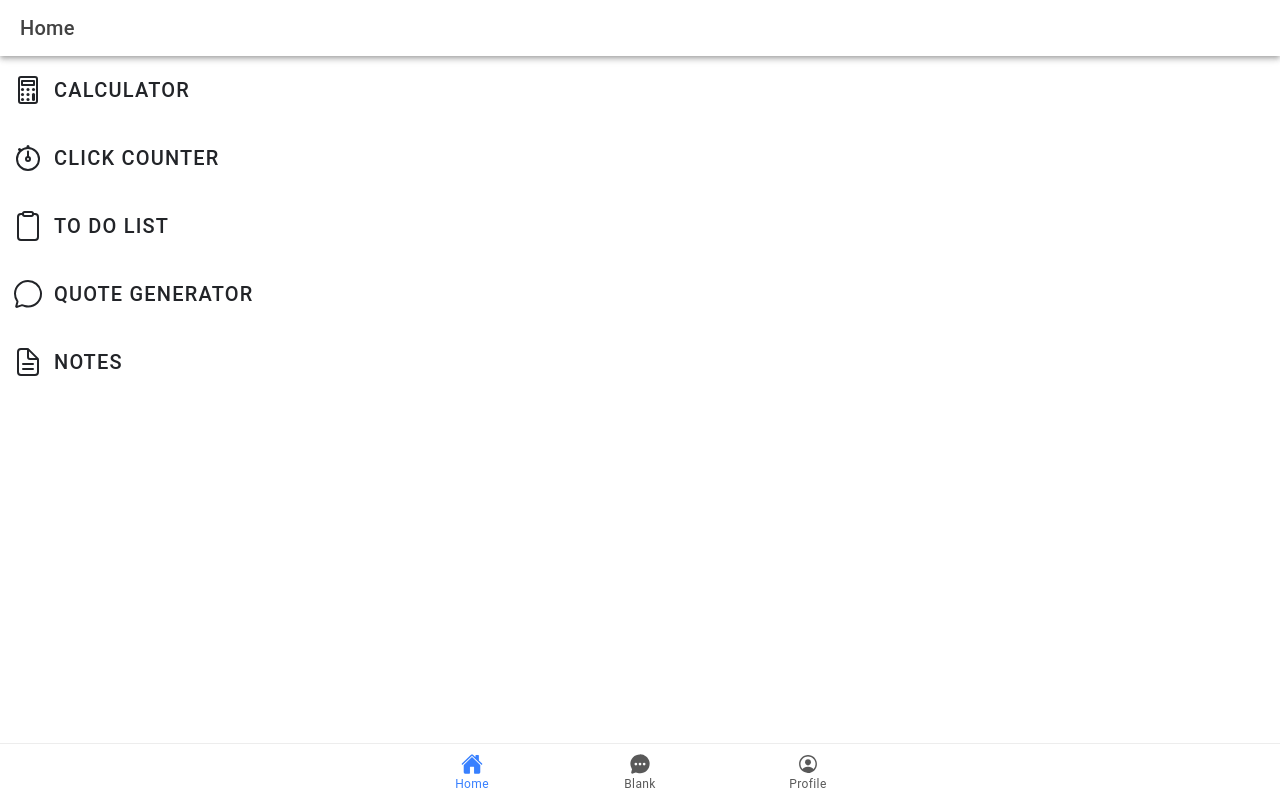
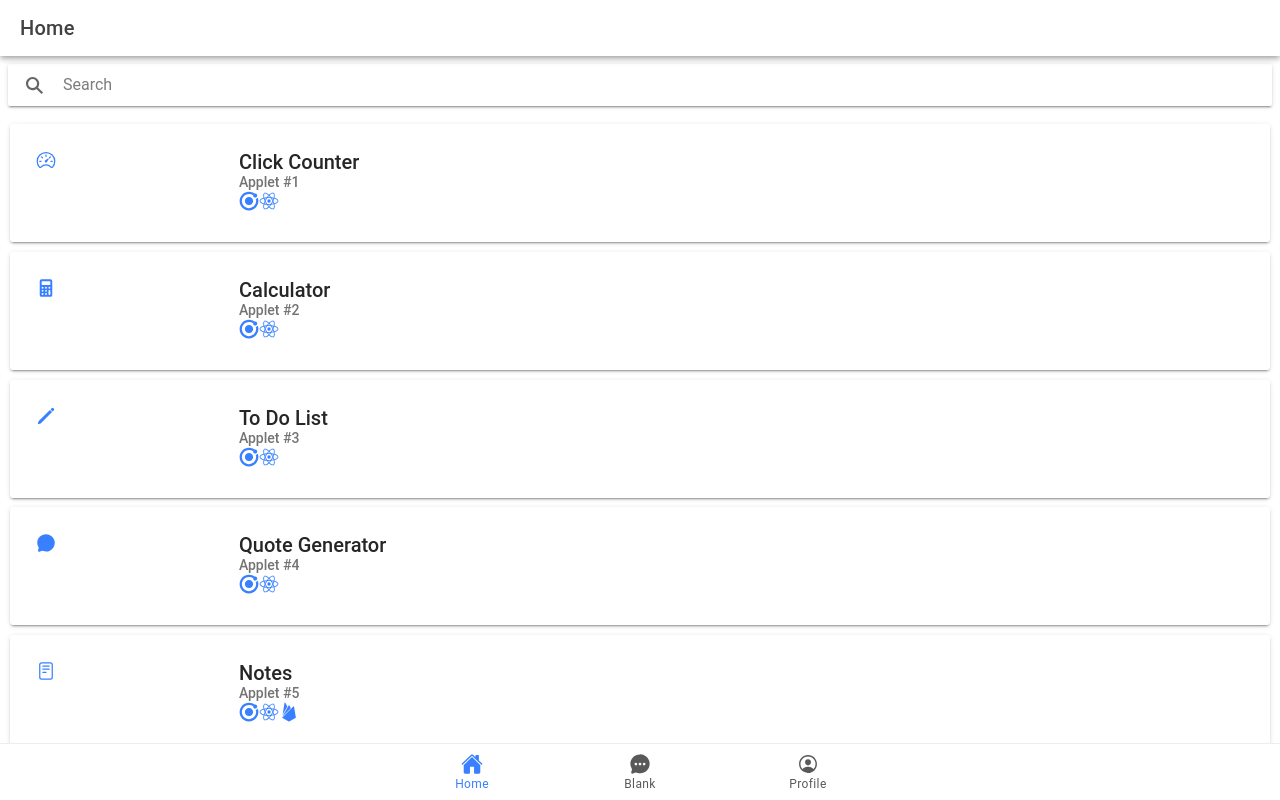
Before and after one commit to jayson14ify/ion-t-balsa, a React (Vite) app: page /home in a window 1280 px wide. Built offline with nearby package versions, Linux system fonts and the light colour scheme.

Commit message:
Production changes

```diff
--- a/package.json
+++ b/package.json
@@ -3,7 +3,10 @@
   "private": true,
   "version": "0.0.1",
   "type": "module",
+  "homepage": "https://jayson14ify.github.io/ion-t-balsa/",
   "scripts": {
+    "predeploy" : "npm run build",
+    "deploy" : "gh-pages -d dist",
     "dev": "vite",
     "build": "tsc && vite build",
     "preview": "vite preview",
@@ -41,6 +44,7 @@
     "cypress": "^13.5.0",
     "eslint": "^8.35.0",
     "eslint-plugin-react": "^7.32.2",
+    "gh-pages": "^6.1.1",
     "jsdom": "^22.1.0",
     "terser": "^5.4.0",
     "typescript": "^5.1.6",
--- a/src/pages/home.tsx
+++ b/src/pages/home.tsx
@@ -1,17 +1,96 @@
-import React from 'react';
-import { IonContent, IonHeader, IonPage, IonTitle, IonToolbar, IonButton, IonCard, IonCardHeader,
-         IonCardSubtitle, IonCardTitle, IonCardContent, IonBackButton, IonButtons, IonNav,  IonImg,
-         IonIcon} from '@ionic/react';
-import { useHistory } from 'react-router-dom';
-import { addOutline, calculatorOutline, chatbubbleOutline, clipboardOutline, documentTextOutline, listOutline, stopwatchOutline } from 'ionicons/icons';
+import React, { useState } from 'react';
+import {
+  IonBackButton,
+  IonButton,
+  IonButtons,
+  IonCard,
+  IonCardContent,
+  IonCardHeader,
+  IonCardSubtitle,
+  IonCardTitle,
+  IonCol,
+  IonContent,
+  IonGrid,
+  IonHeader,
+  IonIcon,
+  IonInput,
+  IonItem,
+  IonLabel,
+  IonList,
+  IonPage,
+  IonRow,
+  IonTitle,
+  IonToolbar,
+  IonItemDivider,
+  IonSearchbar,
+  IonBadge
+} from '@ionic/react';
+
+//Custom CSS
+import './home.css';
+
+//Ionic Icons
+import { speedometerOutline,calculator,pencil, chatbubble, readerOutline, logoIonic,logoFirebase, logoReact} from 'ionicons/icons';
+
+const cardData = [
+  {
+    title: 'Click Counter',
+    icon: speedometerOutline,
+    subtitle: 'Applet #1',
+    link: '/click-counter',
+    tags: {
+      tag1: logoIonic,
+      tag2: logoReact
+    }
+
+  },
+  {
+    title: 'Calculator',
+    icon: calculator,
+    subtitle: 'Applet #2',
+    link: '/calculator',
+    tags: {
+      tag1: logoIonic,
+      tag2: logoReact
+    }
+  },
+  {
+    title: 'To Do List',
+    icon: pencil,
+    subtitle: 'Applet #3',
+    link: '/TodoList',
+    tags: {
+      tag1: logoIonic,
+      tag2: logoReact
+    }
+  },
+  {
+    title: 'Quote Generator',
+    icon: chatbubble,
+    subtitle: 'Applet #4',
+    link: '/quotegenerator',
+    tags: {
+      tag1: logoIonic,
+      tag2: logoReact
+    }
+  },
+  {
+    title: 'Notes',
+    icon: readerOutline,
+    subtitle: 'Applet #5',
+    link: '/notes',
+    tags: {
+      tag1: logoIonic,
+      tag2: logoReact,
+      tag3: logoFirebase
+    }
+  }
+
+];
 
 const Home: React.FC = () => {
-  const history = useHistory();
-
-  const handleCardClick = (route: string) => {
-    // Navigate to the desired route when the card is clicked
-    history.push(route);
-  };
+  {/*Dynamic Search*/}
+  const [searchTerm, setSearchTerm] = useState<string>('');
 
     return (
       <IonPage>
@@ -20,58 +99,48 @@
             <IonTitle>Home</IonTitle>
           </IonToolbar>
         </IonHeader>
-      <IonContent fullscreen className="home-content">
+        <IonContent fullscreen>
           <IonHeader collapse="condense">
             <IonToolbar>
               <IonTitle size="large">Home</IonTitle>
             </IonToolbar>
           </IonHeader>
 
-        {/* First Card */}
+          {/*Dynamic Search*/}
+          <IonSearchbar
+            value={searchTerm}
+            onIonInput={(e) => setSearchTerm(e.target.value ?? '')}
+          />
 
-     <div className="calcu">
-        <IonButton onClick={() => handleCardClick('/calculator')} size= "large" fill="clear" color="dark">
-            Calculator
-         <IonIcon size="large" slot="start" icon={calculatorOutline} ></IonIcon>
-        </IonButton>
-     </div>
-
-        {/* Second Card */}
-
-      <div className="clickcount">
-        <IonButton onClick={() => handleCardClick('/click-counter')} size= "large" fill="clear" color="dark">
-            Click Counter
-            <IonIcon size="large" slot="start" icon={stopwatchOutline} ></IonIcon>
-        </IonButton>
-      </div>
-
-        {/* Third Card */}
-
-      <div className="Todo">
-        <IonButton onClick={() => handleCardClick('/TodoList')} size= "large" fill="clear" color="dark">
-            To do List
-            <IonIcon size="large" slot="start" icon={clipboardOutline} ></IonIcon>
-        </IonButton>
-      </div>
-
-        {/* Fourth Card */}
-
-      <div className="quotegen">
-        <IonButton onClick={() => handleCardClick('/quotegenerator')} size= "large" fill="clear" color="dark">
-            Quote Generator
-            <IonIcon size="large" slot="start" icon={chatbubbleOutline} ></IonIcon>
-        </IonButton>
-      </div>
-
-        {/* Fifth Card */}
-
-      <div className="notes">
-        <IonButton onClick={() => handleCardClick('/notes')} size= "large" fill="clear" color="dark">
-            Notes
-            <IonIcon size="large" slot="start" icon={documentTextOutline} ></IonIcon>
-        </IonButton>
-      </div>
-
+          {cardData
+            .filter((card) => card.title.toLowerCase().includes(searchTerm.toLowerCase()))
+            .map((card, index) => (
+              <IonCard key={index} href={card.link}>
+                <IonCardHeader>
+                  <IonCardTitle>
+                    <IonGrid>
+                      <IonRow>
+                        <IonCol size="2">
+                          <IonIcon className="home-card-icon" icon={card.icon} color="primary" />
+                        </IonCol>
+                        <IonCol size="auto">
+                            <div className="home-card-title">{card.title}</div>
+                            <IonCardSubtitle>{card.subtitle}</IonCardSubtitle>
+                            {card.tags && Object.entries(card.tags).map(([key, icon], i) => (
+                              <IonIcon
+                                key={i}
+                                className="home-card-subicon"
+                                icon={icon}
+                                color="primary" // Set color as needed
+                              />
+                            ))}
+                          </IonCol>
+                      </IonRow>
+                    </IonGrid>
+                  </IonCardTitle>
+                </IonCardHeader>
+              </IonCard>
+          ))}
         </IonContent>
       </IonPage>
     );
--- a/src/pages/notes/notes.tsx
+++ b/src/pages/notes/notes.tsx
@@ -151,7 +151,7 @@
       <IonHeader>
         <IonToolbar>
           <IonButtons slot='start'>
-              <IonBackButton defaultHref='/app/home'/>
+              <IonBackButton defaultHref='/'/>
            </IonButtons>
           <IonTitle>Notes</IonTitle>
         </IonToolbar>
--- a/vite.config.ts
+++ b/vite.config.ts
@@ -4,6 +4,7 @@
 
 // https://vitejs.dev/config/
 export default defineConfig({
+  base: "/ion-t-balsa/",
   plugins: [
     react(),
     legacy()
```
Also changed, not shown: 1 other file (tests, documents, lock files or other folders). Lines whose indentation alone changed are shown as unchanged.
